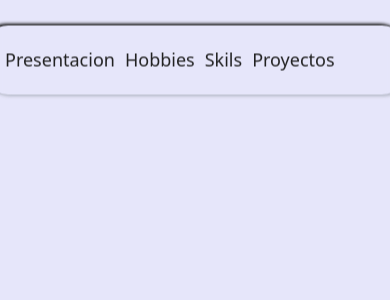
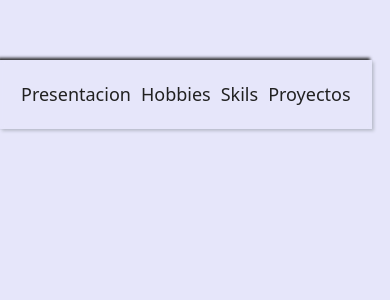
Before and after one commit to FranciscoDJVI/Portafolio, a React (Vite) app in the folder portafolio/: page / in a window 390 px wide. Shown: the top 300 px of the page. Built offline with nearby package versions, Linux system fonts and the light colour scheme.

Commit message:
responsive navbar

```diff
--- a/portafolio/src/App.css
+++ b/portafolio/src/App.css
@@ -142,16 +142,14 @@
     display: flex;
     flex-direction: row;
     top: 60px;
-    left: 50%;
-    transform: translate(-50%, -50%);
-    width: 100%;
+    left: 0;
+    right: 0;
+    width: fit-content;
     z-index: 1000;
     padding: 1rem;
-    margin-bottom: 200px;
     box-shadow:
       2px 2px 3px #babecc,
       -2px -2px 3px #212121;
-    border-radius: 24px;
     backdrop-filter: blur(2px);
   }
 
```
